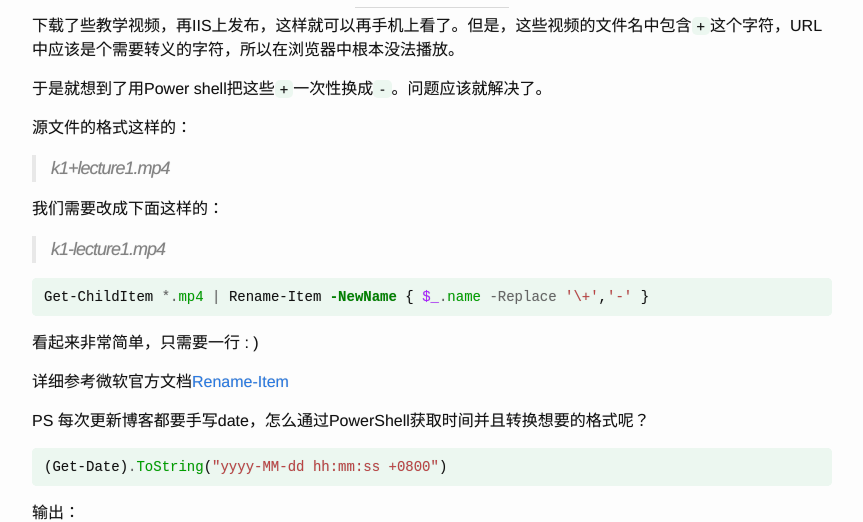
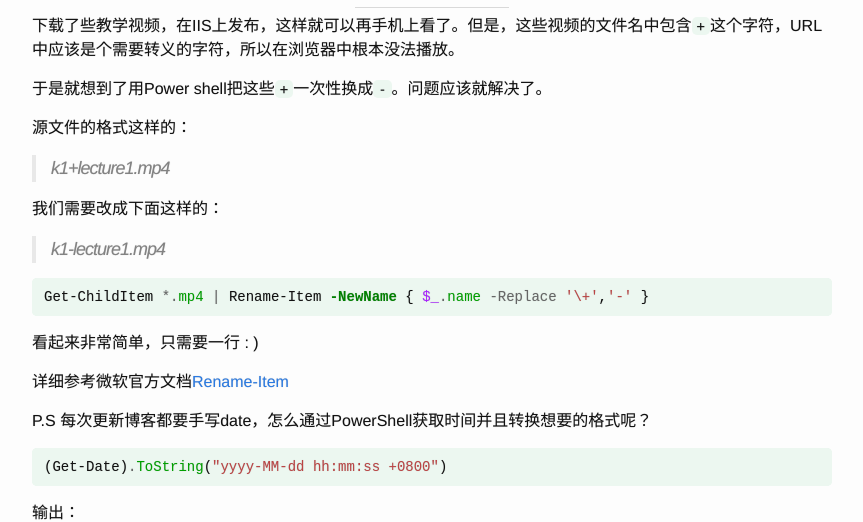
Before and after one commit to ettingshausen/ettingshausen.github.io, a Jekyll site: the page built from _posts/2017-07-24-powershell-rename-files.md, in a window 1280 px wide and 1372 px high. Shown: the part 511-1033 px from the top of the window, without its empty margins (208-1071 px from the left). Built offline with Jekyll 4.4.1, drawn with Linux system fonts in a browser that asks for light colours; Markdown is read by kramdown in place of the engine named in the settings.

Commit message:
fix some words

````diff
--- a/_posts/2017-07-24-powershell-rename-files.md
+++ b/_posts/2017-07-24-powershell-rename-files.md
@@ -13,7 +13,7 @@ categories: Powershell
 
 
 
-下载了些教学视频，再IIS上发布，这样就可以再手机上看了。但是，这些视频的文件名中包含`+`这个字符，URL中应该是个需要转义的字符，所以在浏览器中根本没法播放。
+下载了些教学视频，在IIS上发布，这样就可以再手机上看了。但是，这些视频的文件名中包含`+`这个字符，URL中应该是个需要转义的字符，所以在浏览器中根本没法播放。
 
 于是就想到了用Power shell把这些`+`一次性换成`-`。问题应该就解决了。
 
@@ -32,7 +32,7 @@ Get-ChildItem *.mp4 | Rename-Item -NewName { $_.name -Replace '\+','-' }
 
 详细参考微软官方文档[Rename-Item](https://msdn.microsoft.com/en-us/powershell/reference/5.1/microsoft.powershell.management/rename-item)
 
-PS 每次更新博客都要手写date，怎么通过PowerShell获取时间并且转换想要的格式呢？
+P.S 每次更新博客都要手写date，怎么通过PowerShell获取时间并且转换想要的格式呢？
 
 ```powershell
 (Get-Date).ToString("yyyy-MM-dd hh:mm:ss +0800")
````
